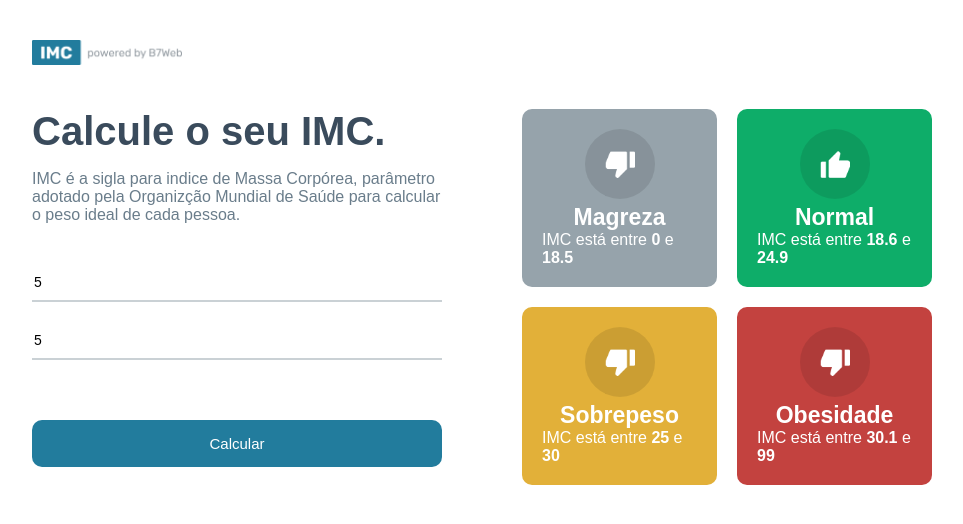
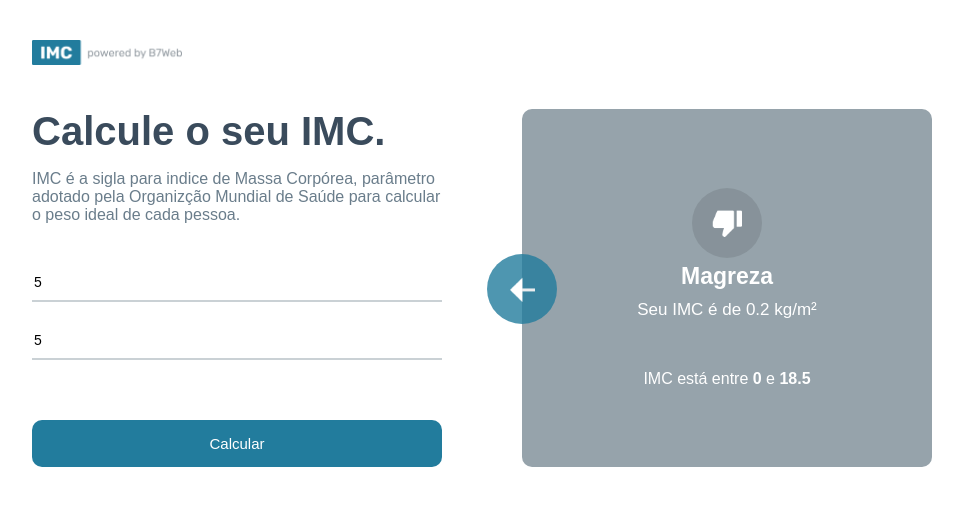
Before and after one commit to jooluisrm/calc-imc, a React (Create React App) app: page / in a window 1280 px wide. Both pictures are taken after typing "5", "5" into the empty fields and a click on the button "Calcular". Shown: the top 524 px of the page, without its empty margins (158-1121 px from the left). Built offline with nearby package versions, Linux system fonts and the light colour scheme.

Commit message:
Fazendo o sistema funcionar

```diff
--- a/src/App.module.css
+++ b/src/App.module.css
@@ -68,3 +68,24 @@
     grid-template-columns: repeat(2, 1fr);
     gap: 20px;
 }
+.container .rightSide .rightBig {
+    flex: 1;
+    display: flex;
+}
+.container .rightSide .rightArrow {
+    position: absolute;
+    background-color: #227C9D;
+    width: 70px;
+    height: 70px;
+    border-radius: 50%;
+    display: flex;
+    justify-content: center;
+    align-items: center;
+    cursor: pointer;
+    margin-left: -35px;
+    margin-top: 145px;
+    transition: all ease .3s;
+}
+.container .rightSide .rightArrow {
+    opacity: .8;
+}
--- a/src/App.tsx
+++ b/src/App.tsx
@@ -1,20 +1,27 @@
 import { useState } from 'react';
 import styles from './App.module.css';
 import poweredImage from './assets/powered.png';
-import { levels, calculateImc } from './helpers/imc';
+import { levels, calculateImc, Level } from './helpers/imc';
 import { GridItem } from './components/GridItem/GridItem'
+import leftArrowImage from './assets/leftarrow.png';
 
 const App = () => {
 
     const [heightField, setHeightField] = useState<number>(0);
     const [weightField, setWeightField] = useState<number>(0);
+    const [toShow, setToShow] = useState<Level | null>(null);
 
     const handleCalculateButton = () => {
         if (heightField && weightField) {
-
+            setToShow(calculateImc(heightField, weightField));
         } else {
             alert("Digite todos os campos...");
         }
+    }
+    const handleBackButton = () => {
+        setToShow(null);
+        setHeightField(0);
+        setWeightField(0);
     }
 
     return (
@@ -50,11 +57,22 @@
                     <button onClick={handleCalculateButton}>Calcular</button>
                 </div>
                 <div className={styles.rightSide}>
-                    <div className={styles.grid}>
-                        {levels.map((item, key) => (
-                            <GridItem key={key} item={item}/>
-                        ))}
-                    </div>
+                    {!toShow &&
+                        <div className={styles.grid}>
+                            {levels.map((item, key) => (
+                                <GridItem key={key} item={item} />
+                            ))}
+                        </div>
+                    }
+                    {toShow &&
+                        <div className={styles.rightBig}>
+                            <div className={styles.rightArrow} onClick={handleBackButton}>
+                                <img src={leftArrowImage} alt="" width={25}/>
+                            </div>
+                            <GridItem item={toShow}/>
+                        </div>
+                    }
+
                 </div>
             </div>
         </div>
--- a/src/components/GridItem/GridItem.module.css
+++ b/src/components/GridItem/GridItem.module.css
@@ -27,3 +27,7 @@
     font-size: 12px;
     margin-top: 14px;
 }
+.yourImc {
+    font-size: 17px;
+    margin: 10px 0 50px 0;
+}
--- a/src/components/GridItem/GridItem.tsx
+++ b/src/components/GridItem/GridItem.tsx
@@ -17,6 +17,13 @@
             <div className={styles.gridTitle}>
                 {item.title}
             </div>
+
+            {item.yourImc &&
+                <div className={styles.yourImc}>
+                    Seu IMC é de {item.yourImc} kg/m²
+                </div>
+            }
+
             <div className={styles.dridInfo}>
                 <>
                     IMC está entre <strong>{item.imc[0]}</strong> e <strong>{item.imc[1]}</strong>
--- a/src/helpers/imc.ts
+++ b/src/helpers/imc.ts
@@ -18,8 +18,9 @@
 
     for (let i in levels) {
         if (imc >= levels[i].imc[0] && imc < levels[i].imc[1]) {
-            levels[i].yourImc = imc;
-            return levels[i];
+            let levelCopy: Level = {...levels[i]};
+            levelCopy.yourImc = parseFloat(imc.toFixed(2));
+            return levelCopy;
         }
     }
 
```
